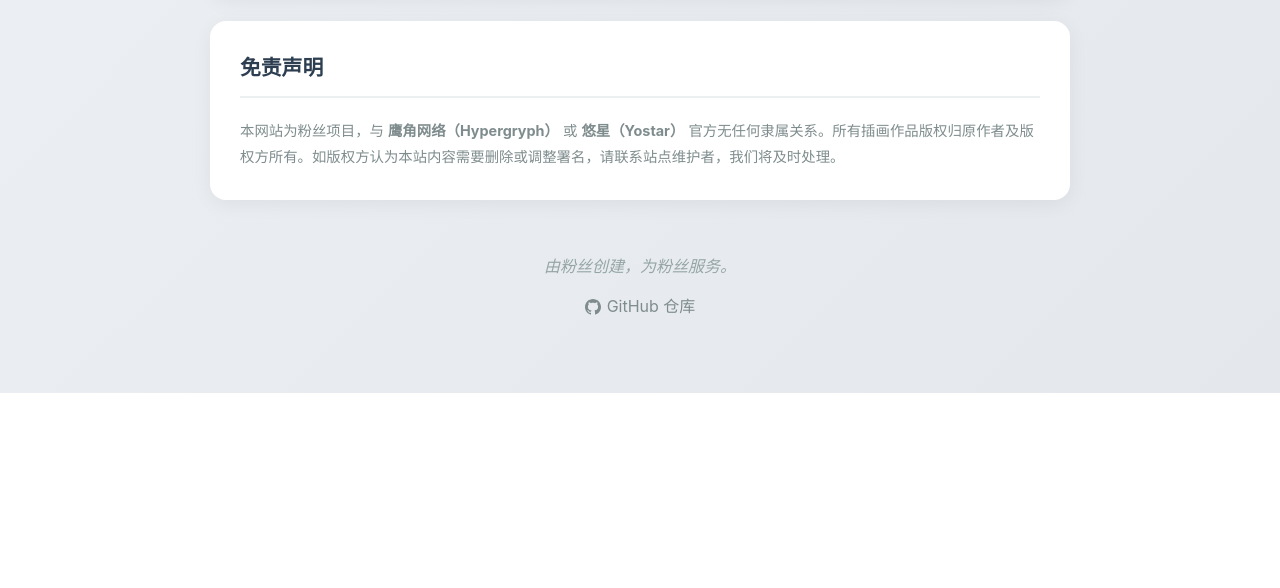
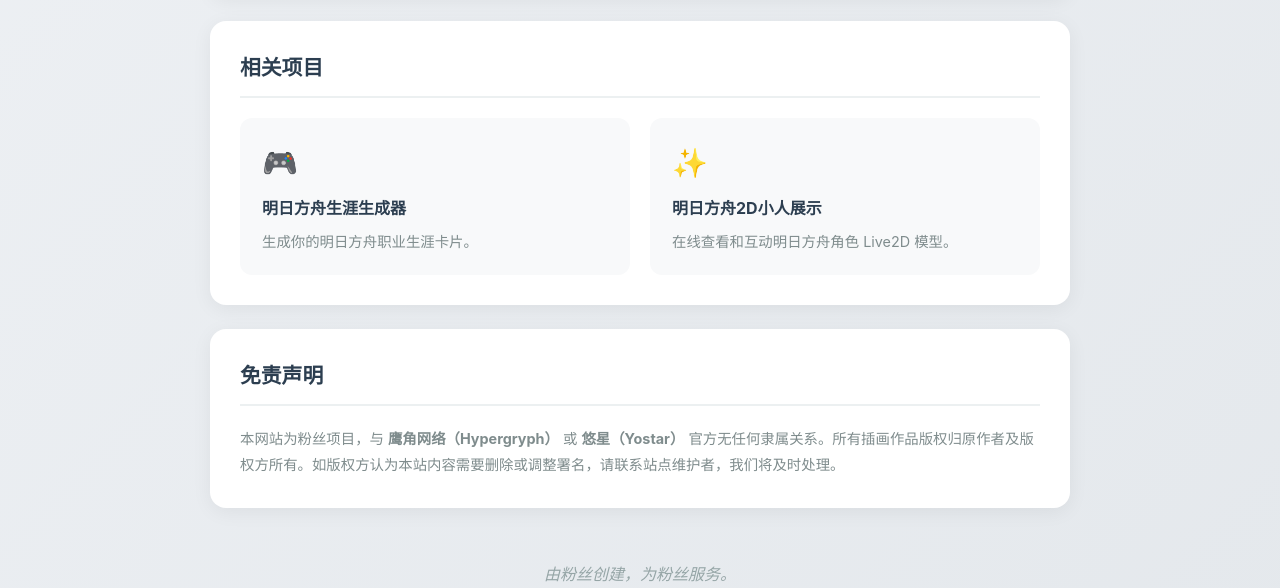
Before and after one commit to SHUAXINDIARY/Arknights-Artwork-Collection, a browser extension: page index.html in a window 1280 px wide. Shown: the part 2212-2800 px from the top of the page. Before the commit the page ends 2605 px from the top, so only its background shows below. Drawn offline with Linux system fonts and the light colour scheme.

Commit message:
feat: 新增关联项目

```diff
--- a/index.html
+++ b/index.html
@@ -5,8 +5,8 @@
   <meta charset="UTF-8">
   <meta name="viewport" content="width=device-width, initial-scale=1.0">
   <title>Arknights Illustration Archive | 明日方舟插画档案馆</title>
-  <link rel="icon" type="image/jpeg" href="./logo.jpeg">
-  <link rel="apple-touch-icon" href="./logo.jpeg">
+  <link rel="icon" type="image/jpeg" href="./assets/img/logo.jpeg">
+  <link rel="apple-touch-icon" href="./assets/img/logo.jpeg">
 
   <!-- SEO Meta Tags -->
   <meta name="description"
@@ -201,6 +201,38 @@
 
     .feature-item:hover {
       transform: translateY(-3px);
+    }
+
+    .project-card {
+      display: block;
+      padding: 20px;
+      background: #f8f9fa;
+      border-radius: 12px;
+      text-decoration: none;
+      transition: all 0.2s ease;
+      border: 2px solid transparent;
+    }
+
+    .project-card:hover {
+      transform: translateY(-3px);
+      border-color: #3498db;
+      box-shadow: 0 4px 15px rgba(52, 152, 219, 0.2);
+    }
+
+    .project-card h3 {
+      font-size: 1rem;
+      color: #2c3e50;
+      margin-bottom: 8px;
+    }
+
+    .project-card p {
+      font-size: 0.9rem;
+      color: #7f8c8d;
+    }
+
+    .project-card .feature-icon {
+      font-size: 1.8rem;
+      margin-bottom: 10px;
     }
 
     .feature-icon {
@@ -429,7 +461,7 @@
 
   <div class="container">
     <header>
-      <img src="./logo.jpeg" alt="Arknights Illustration Archive Logo" class="site-logo">
+      <img src="./assets/img/logo.jpeg" alt="Arknights Illustration Archive Logo" class="site-logo">
       <h1>
         <span class="en hidden">Arknights Illustration Archive</span>
         <span class="zh">明日方舟插画档案馆</span>
@@ -611,6 +643,37 @@
 
     <section class="section">
       <h2>
+        <span class="en hidden">Related Projects</span>
+        <span class="zh">相关项目</span>
+      </h2>
+      <div class="feature-grid">
+        <a href="https://arknights.shuaxinjs.cn/" target="_blank" class="project-card">
+          <div class="feature-icon">🎮</div>
+          <h3>
+            <span class="en hidden">Arknights Career Generator</span>
+            <span class="zh">明日方舟生涯生成器</span>
+          </h3>
+          <p>
+            <span class="en hidden">Generate your Arknights career summary card.</span>
+            <span class="zh">生成你的明日方舟职业生涯卡片。</span>
+          </p>
+        </a>
+        <a href="https://arknightslive2d.shuaxinjs.cn/" target="_blank" class="project-card">
+          <div class="feature-icon">✨</div>
+          <h3>
+            <span class="en hidden">Arknights Live2D Viewer</span>
+            <span class="zh">明日方舟2D小人展示</span>
+          </h3>
+          <p>
+            <span class="en hidden">View and interact with Arknights Live2D character models.</span>
+            <span class="zh">在线查看和互动明日方舟角色 Live2D 模型。</span>
+          </p>
+        </a>
+      </div>
+    </section>
+
+    <section class="section">
+      <h2>
         <span class="en hidden">Disclaimer</span>
         <span class="zh">免责声明</span>
       </h2>
```
Also changed, not shown: assets/img/logo.jpeg (renamed from logo.jpeg).
